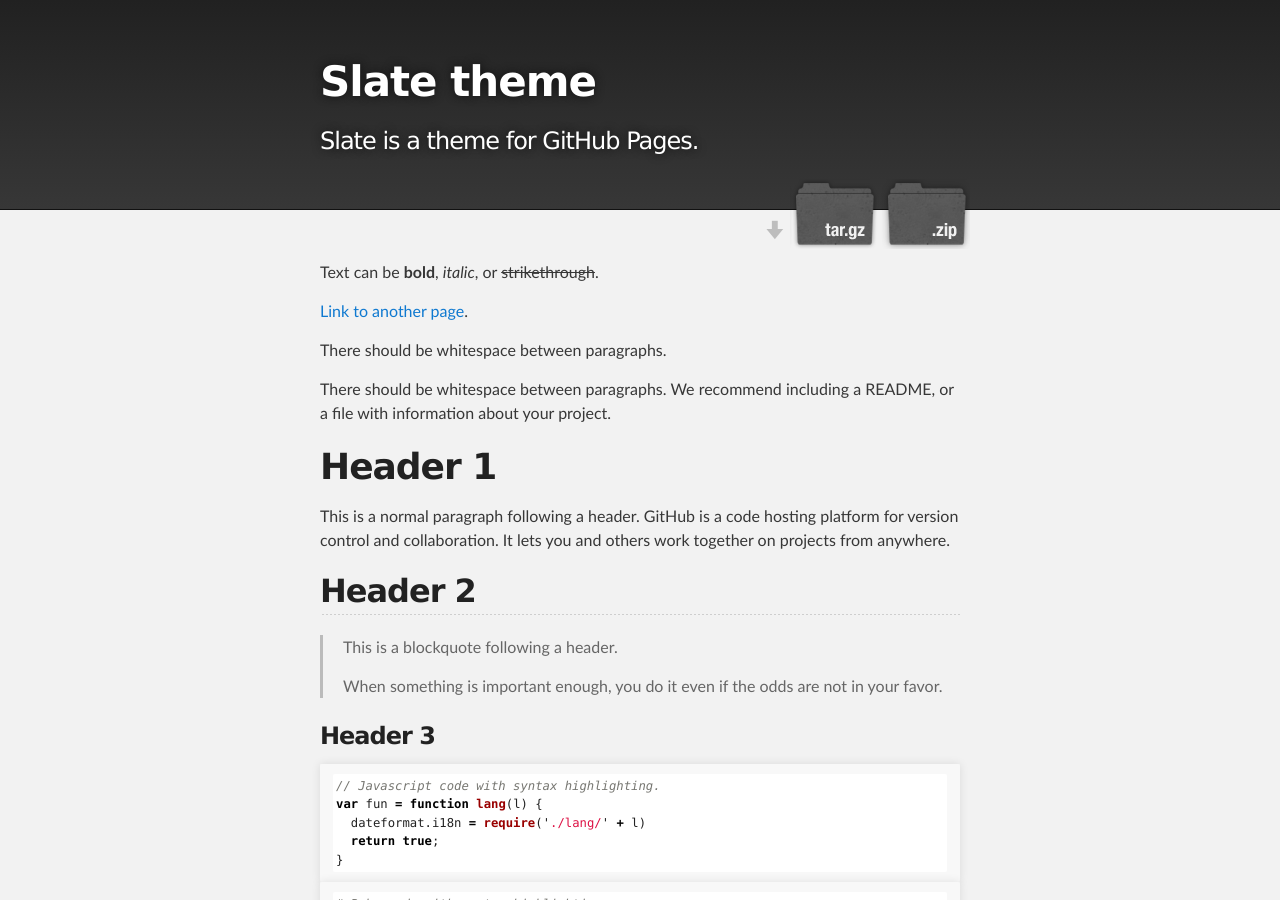
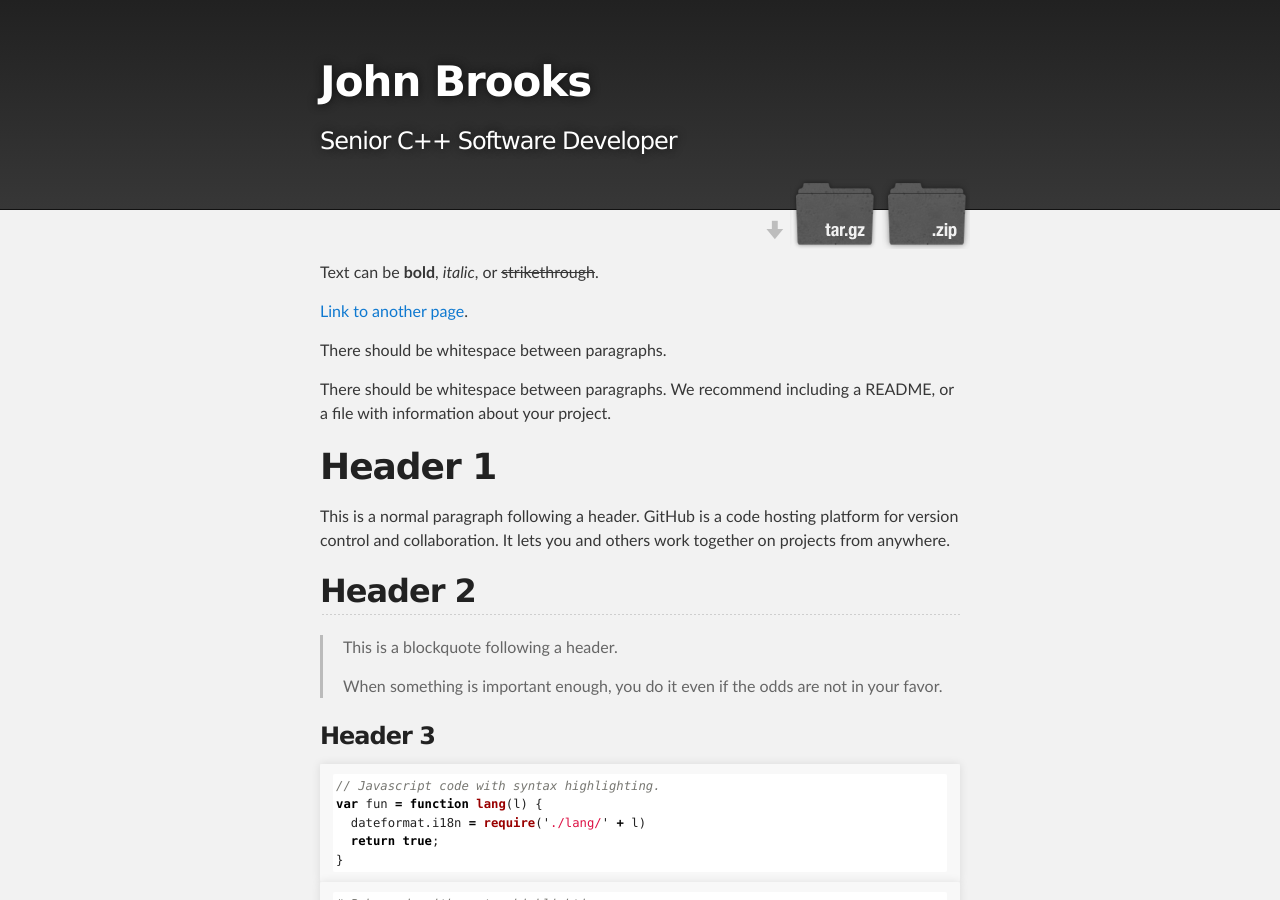
Before and after one commit to John-Brooks/john-brooks.github.io, a Jekyll site: the page built from index.md, in a window 1280 px wide and 900 px high. Built offline with Jekyll 4.4.1, drawn with Linux system fonts in a browser that asks for light colours.

Commit message:
change title

```diff
--- a/_config.yml
+++ b/_config.yml
@@ -1,5 +1,5 @@
-title: Slate theme
-description: Slate is a theme for GitHub Pages.
+title: John Brooks
+description: Senior C++ Software Developer
 show_downloads: true
 google_analytics:
 theme: jekyll-theme-slate
```
